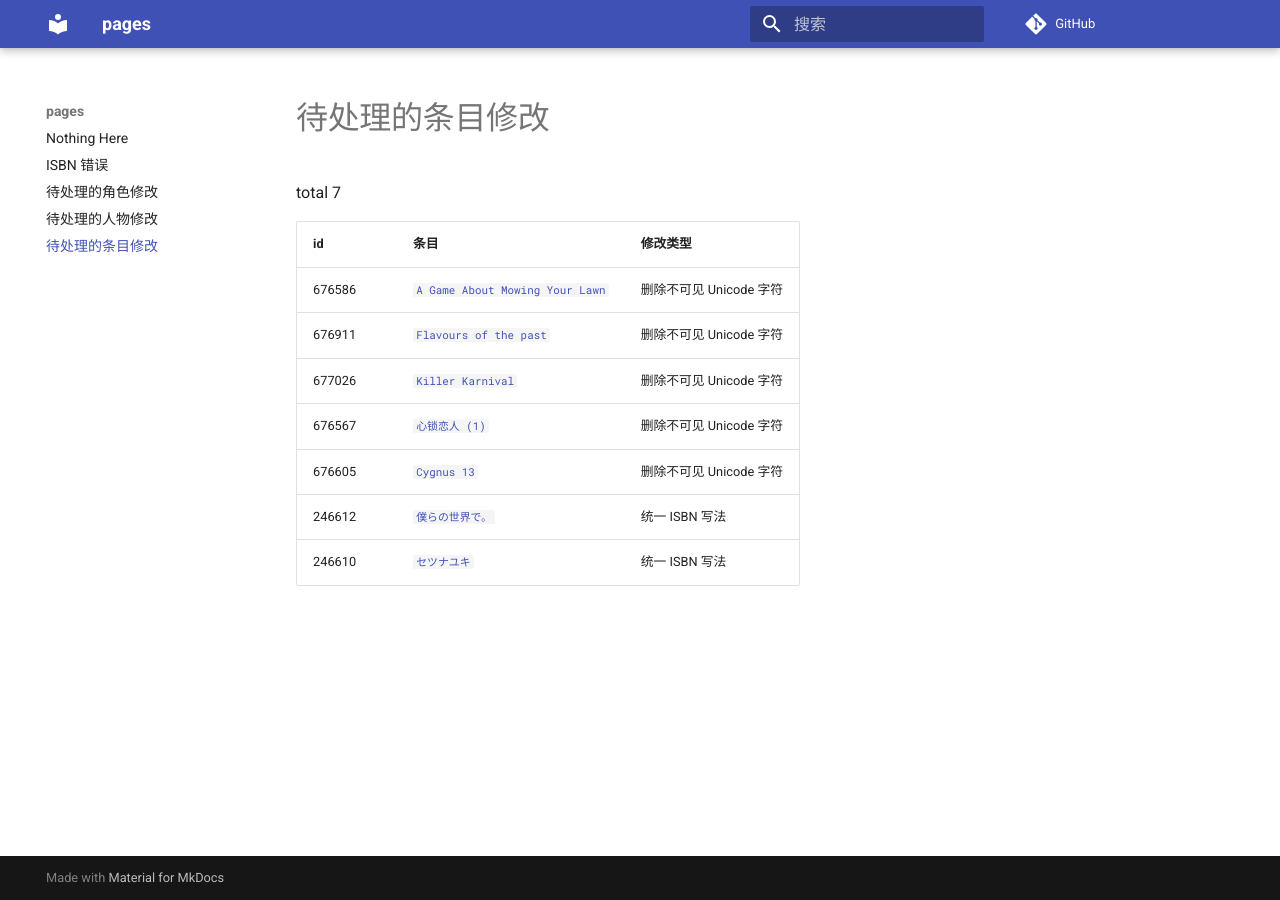
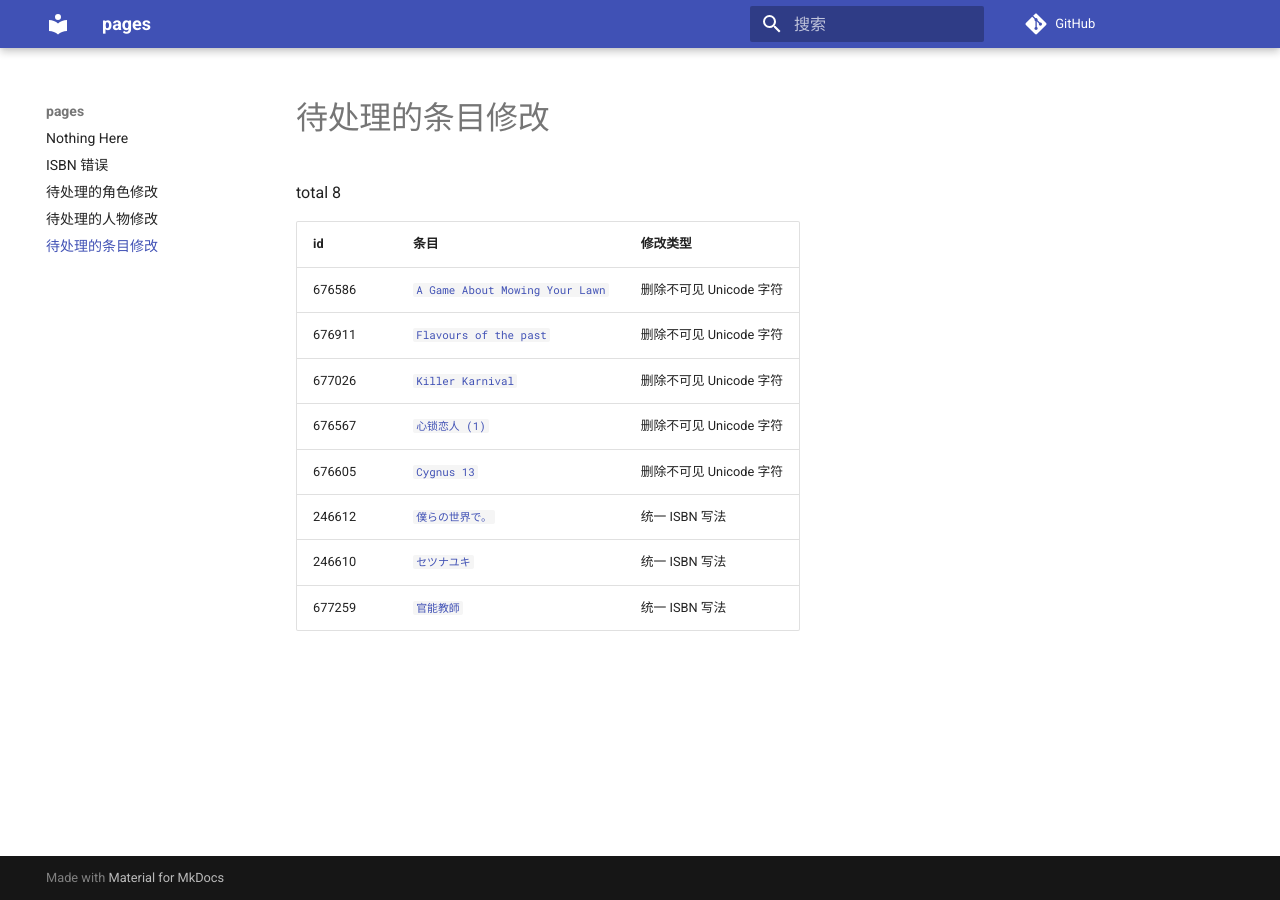
Before and after one commit to trim21/bangumi-pages, an MkDocs documentation site: the page built from docs/pending-subject-changes.md, in a window 1280 px wide. Built offline with MkDocs 1.6.1 and Material for MkDocs 9.7.7, drawn with Linux system fonts in a browser that asks for light colours; comment, search, counter and statistics services are not loaded.

Commit message:
update pending-changes.md

```diff
--- a/docs/pending-subject-changes.md
+++ b/docs/pending-subject-changes.md
@@ -1,6 +1,6 @@
 # 待处理的条目修改
 
-total 7
+total 8
 
 | id | 条目 | 修改类型 |
 | --- | --- | --- |
@@ -11,3 +11,4 @@ total 7
 | 676605 | [`Cygnus 13`](https://bgm.tv/subject/676605) | 删除不可见 Unicode 字符 |
 | 246612 | [`僕らの世界で。`](https://bgm.tv/subject/246612) | 统一 ISBN 写法 |
 | 246610 | [`セツナユキ`](https://bgm.tv/subject/246610) | 统一 ISBN 写法 |
+| 677259 | [`官能教師`](https://bgm.tv/subject/677259) | 统一 ISBN 写法 |
```
